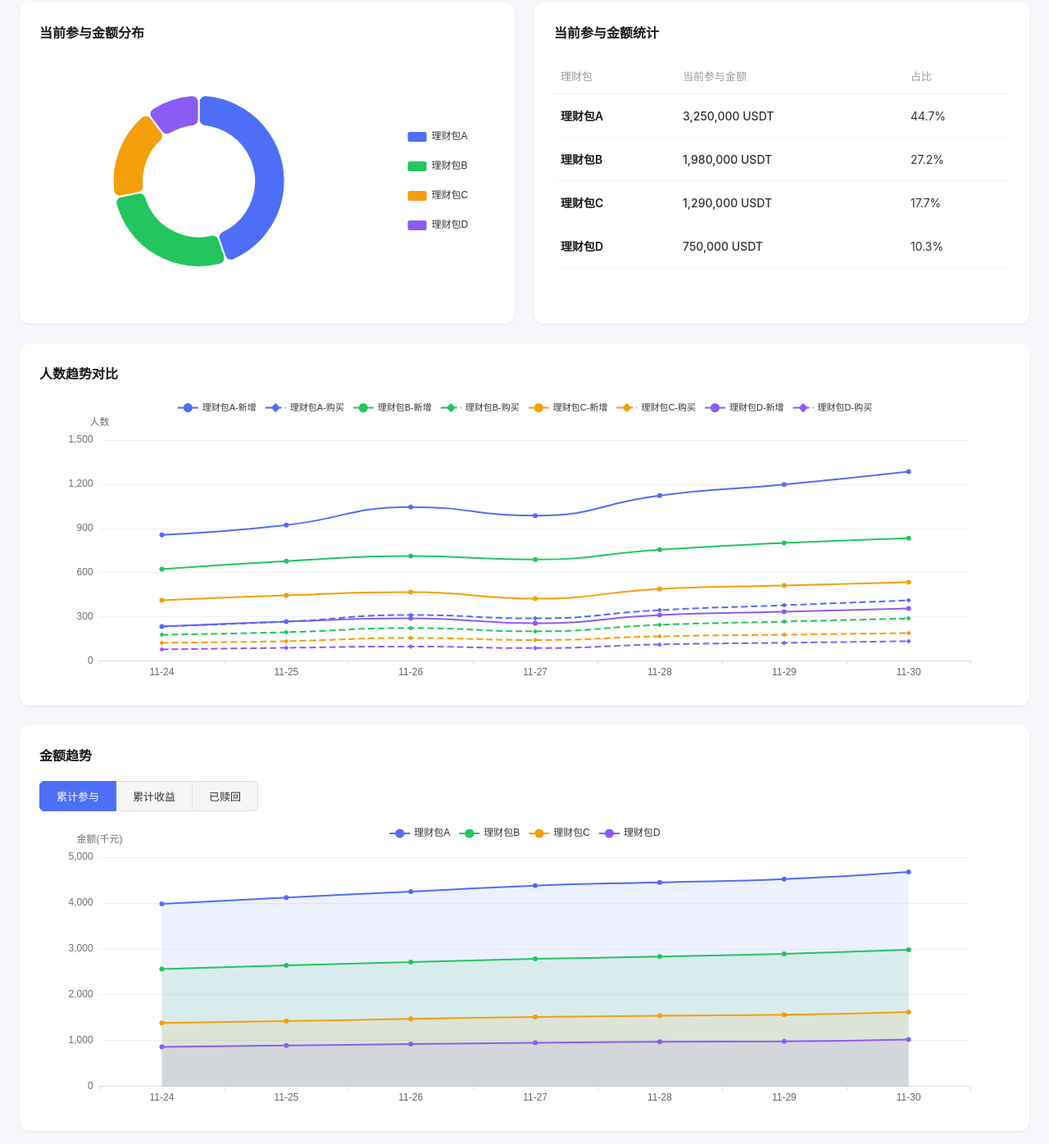
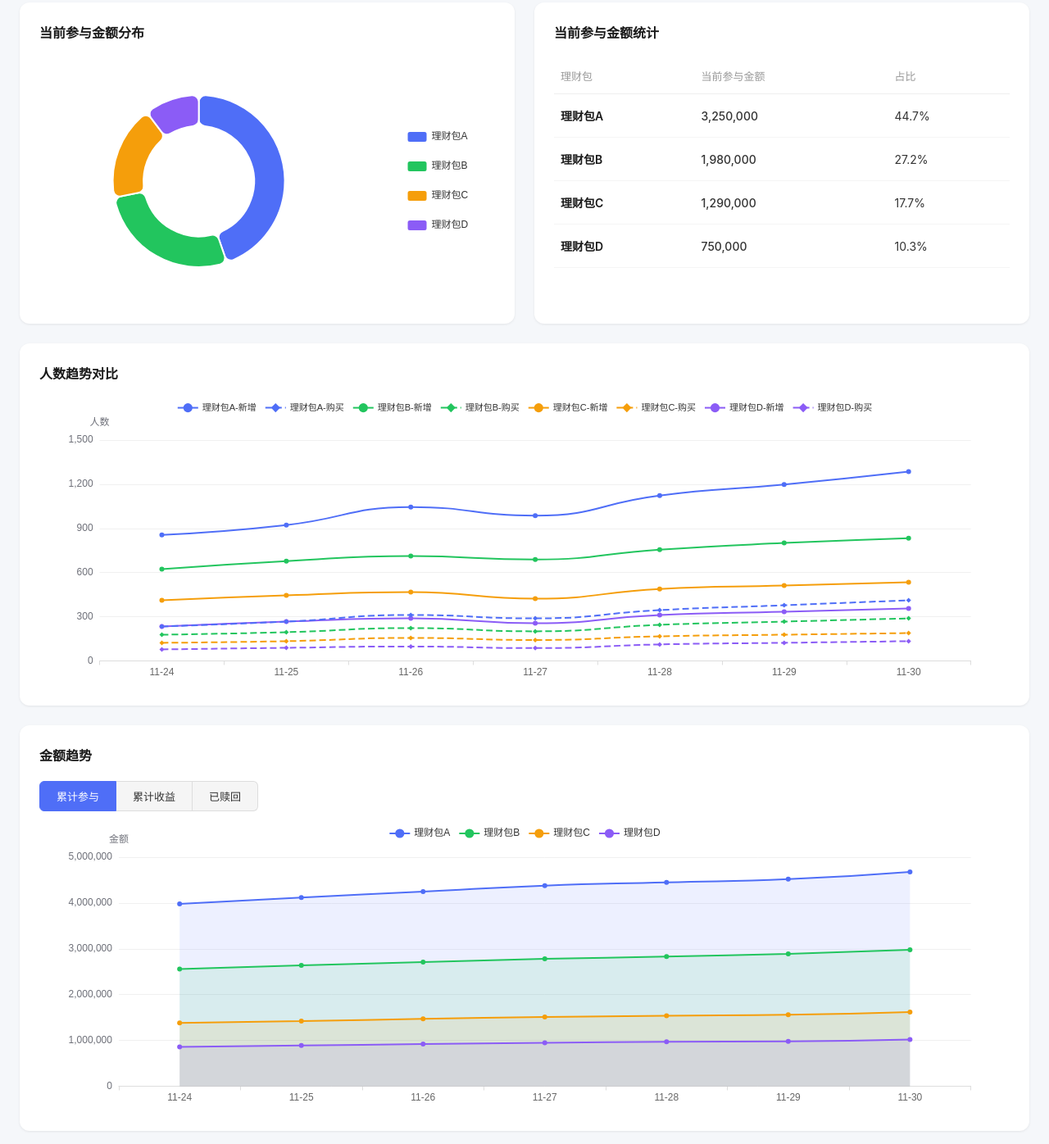
Before and after one commit to pate520/shouye, a plain HTML site: page index.html in a window 1280 px wide. Shown: the part 364-1760 px from the top of the page at 82% size. Drawn offline with nearby package versions, Linux system fonts and the light colour scheme.

Commit message:
fix: 金额趋势改为完整数字显示

```diff
--- a/index.html
+++ b/index.html
@@ -270,29 +270,28 @@
             [32, 38, 42, 35, 46, 51, 58]           // 理财包D
         ];
 
-        // 金额趋势数据（4个理财包 × 4个指标 × 7天，单位：千元）
+        // 金额趋势数据（4个理财包 × 3个指标 × 7天）
         const amountTrend = {
             // 累计参与金额
             accumulated: [
-                [3980, 4120, 4250, 4380, 4450, 4520, 4680],   // 理财包A
-                [2560, 2640, 2710, 2780, 2830, 2890, 2980],   // 理财包B
-                [1380, 1420, 1470, 1510, 1540, 1560, 1620],   // 理财包C
-                [860, 890, 920, 950, 970, 980, 1020]          // 理财包D
+                [3980000, 4120000, 4250000, 4380000, 4450000, 4520000, 4680000],   // 理财包A
+                [2560000, 2640000, 2710000, 2780000, 2830000, 2890000, 2980000],   // 理财包B
+                [1380000, 1420000, 1470000, 1510000, 1540000, 1560000, 1620000],   // 理财包C
+                [860000, 890000, 920000, 950000, 970000, 980000, 1020000]          // 理财包D
             ],
-            // 当前参与金额
             // 累计收益金额
             profit: [
-                [380, 400, 410, 430, 440, 450, 470],          // 理财包A
-                [190, 200, 210, 220, 220, 230, 240],          // 理财包B
-                [60, 65, 70, 72, 75, 78, 82],                 // 理财包C
-                [120, 130, 140, 145, 150, 156, 162]           // 理财包D
+                [380000, 400000, 410000, 430000, 440000, 450000, 470000],          // 理财包A
+                [190000, 200000, 210000, 220000, 220000, 230000, 240000],          // 理财包B
+                [60000, 65000, 70000, 72000, 75000, 78000, 82000],                 // 理财包C
+                [120000, 130000, 140000, 145000, 150000, 156000, 162000]           // 理财包D
             ],
             // 已赎回金额
             redeemed: [
-                [1130, 1200, 1240, 1300, 1330, 1340, 1430],   // 理财包A
-                [840, 860, 880, 900, 930, 970, 1000],         // 理财包B
-                [300, 300, 290, 300, 310, 310, 330],          // 理财包C
-                [240, 240, 240, 250, 260, 260, 270]           // 理财包D
+                [1130000, 1200000, 1240000, 1300000, 1330000, 1340000, 1430000],   // 理财包A
+                [840000, 860000, 880000, 900000, 930000, 970000, 1000000],         // 理财包B
+                [300000, 300000, 290000, 300000, 310000, 310000, 330000],          // 理财包C
+                [240000, 240000, 240000, 250000, 260000, 260000, 270000]           // 理财包D
             ]
         };
 
@@ -316,7 +315,7 @@
             const option = {
                 tooltip: {
                     trigger: 'item',
-                    formatter: '{b}: {c} USDT ({d}%)'
+                    formatter: '{b}: {c}  ({d}%)'
                 },
                 legend: {
                     orient: 'vertical',
@@ -362,7 +361,7 @@
                     ${currentAmountData.map(item => `
                         <tr>
                             <td class="product-name">${item.name}</td>
-                            <td class="amount">${item.value.toLocaleString()} USDT</td>
+                            <td class="amount">${item.value.toLocaleString()} </td>
                             <td>${(item.value / total * 100).toFixed(1)}%</td>
                         </tr>
                     `).join('')}
@@ -434,7 +433,7 @@
                 chart.setOption({
                     tooltip: {
                         trigger: 'axis',
-                        formatter: params => params.map(p => `${p.marker} ${p.seriesName}: ${p.value}千元`).join('<br/>')
+                        formatter: params => params.map(p => `${p.marker} ${p.seriesName}: ${p.value.toLocaleString()}`).join('<br/>')
                     },
                     legend: { data: products, top: 0 },
                     grid: { left: '3%', right: '4%', bottom: '3%', top: 40, containLabel: true },
@@ -446,7 +445,7 @@
                     },
                     yAxis: {
                         type: 'value',
-                        name: '金额(千元)',
+                        name: '金额',
                         splitLine: { lineStyle: { color: '#f0f0f0' } }
                     },
                     series: products.map((p, i) => ({
```
